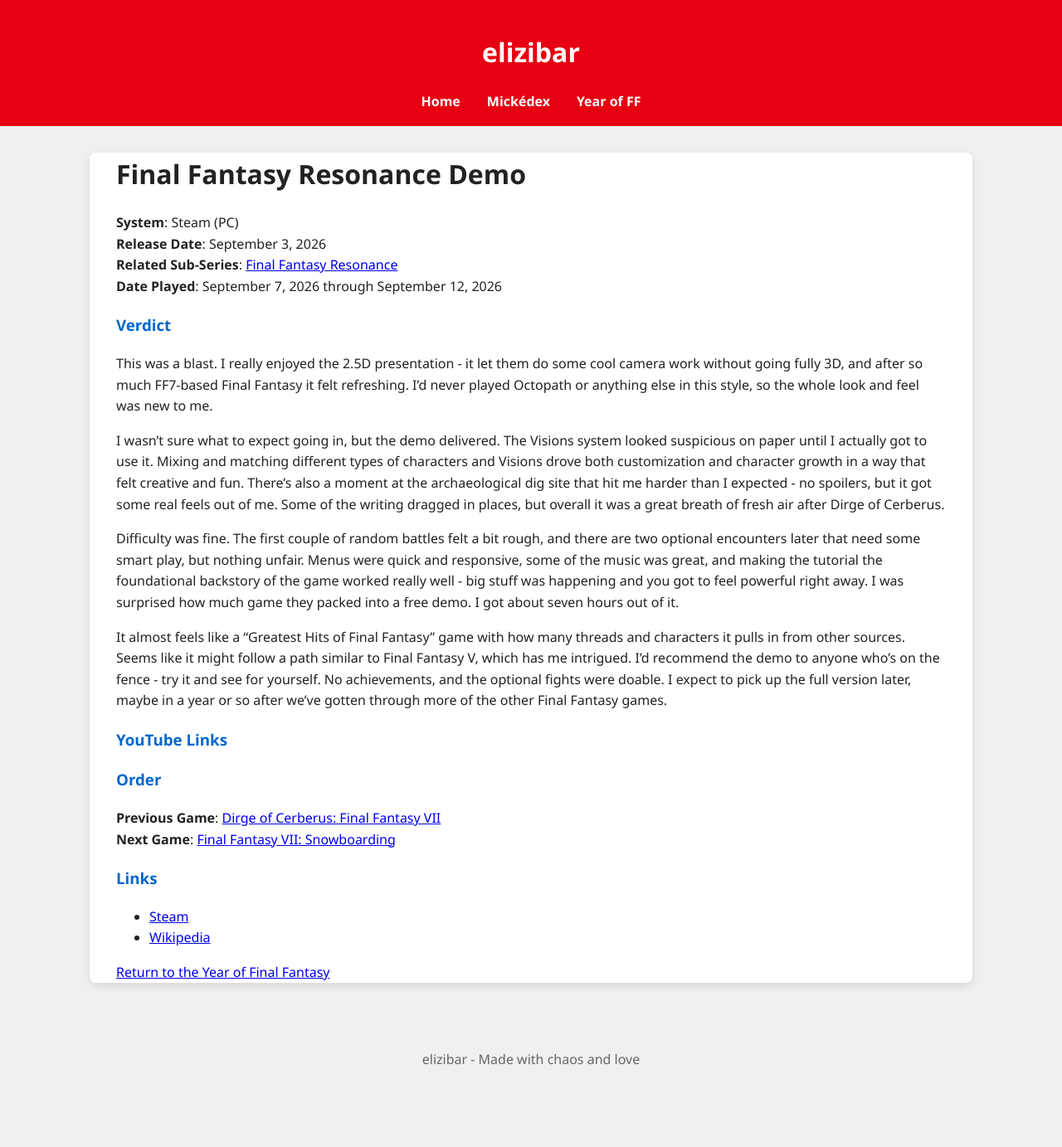
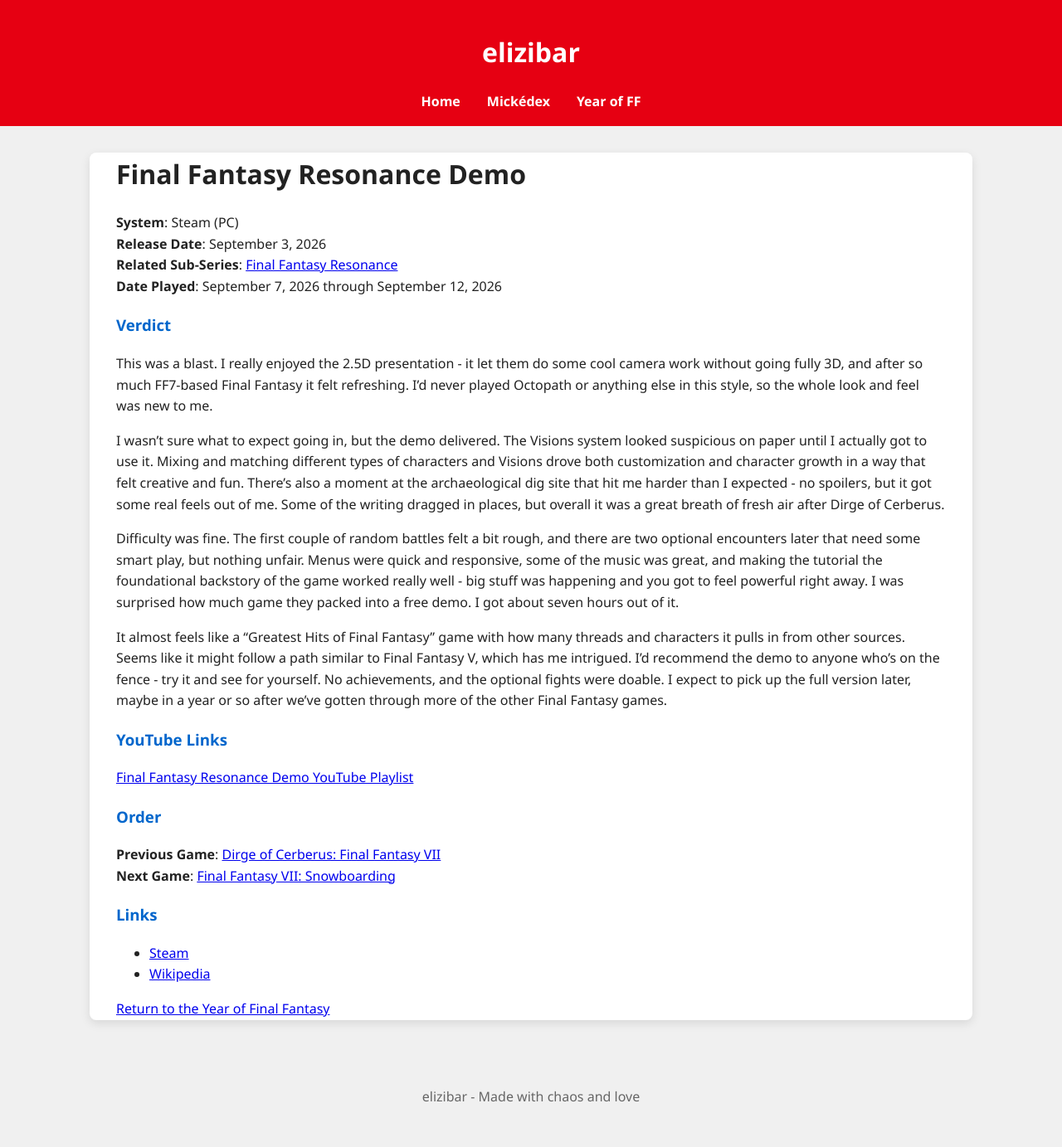
Before and after one commit to elizibar/elizibar.github.io, a Jekyll site: the page built from yearoffinalfantasy/FFR/ffrdemo.md, in a window 1280 px wide. Shown: the whole page at 83% size. Built offline with Jekyll 4.4.1, drawn with Linux system fonts in a browser that asks for light colours; before the commit the page ends 1339 px from its top, so only the background shows below that.

Commit message:
Update ffrdemo.md

```diff
--- a/yearoffinalfantasy/FFR/ffrdemo.md
+++ b/yearoffinalfantasy/FFR/ffrdemo.md
@@ -23,6 +23,8 @@
 
 ### YouTube Links
 
+[Final Fantasy Resonance Demo YouTube Playlist](https://www.youtube.com/playlist?list=PLS0mY38ygfm8)
+
 ### Order
 **Previous Game**: [Dirge of Cerberus: Final Fantasy VII](/yearoffinalfantasy/ff7doc/)
 **Next Game**: [Final Fantasy VII: Snowboarding](/yearoffinalfantasy/ff7sb/)
```
